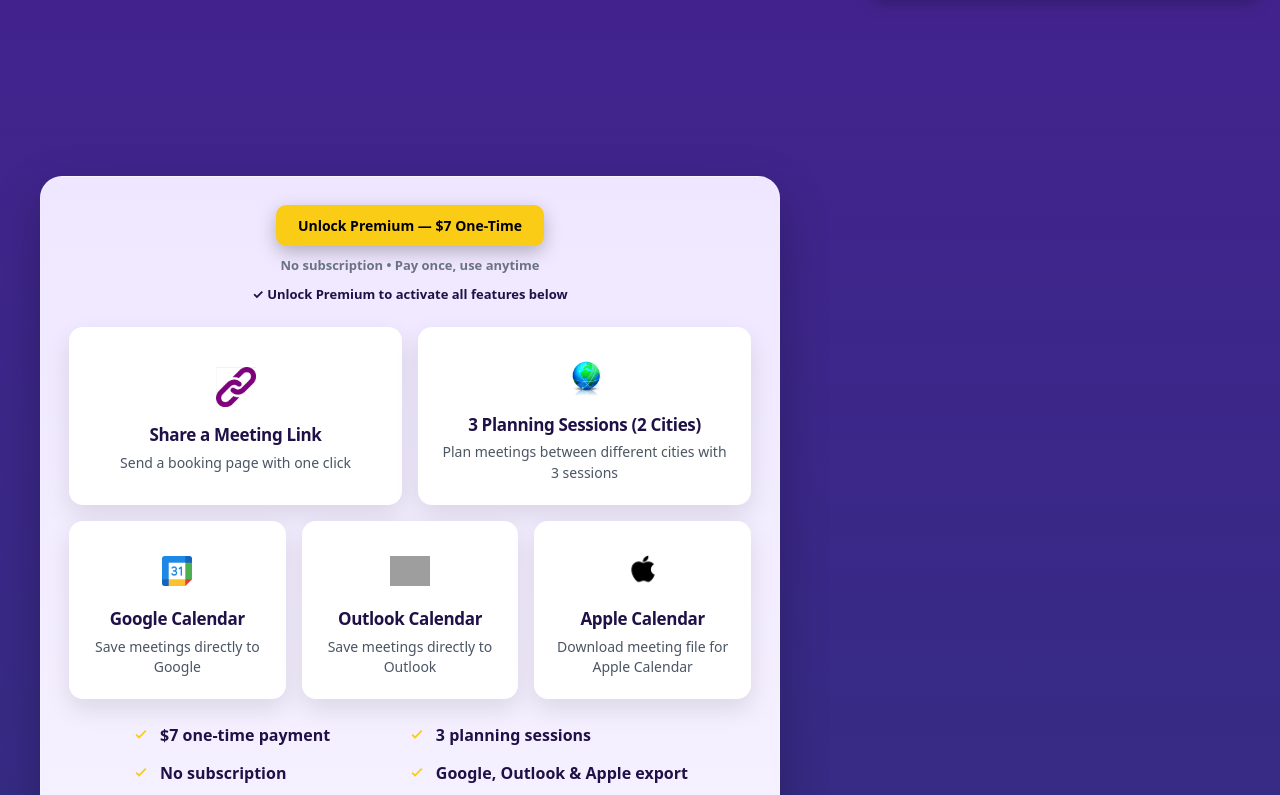
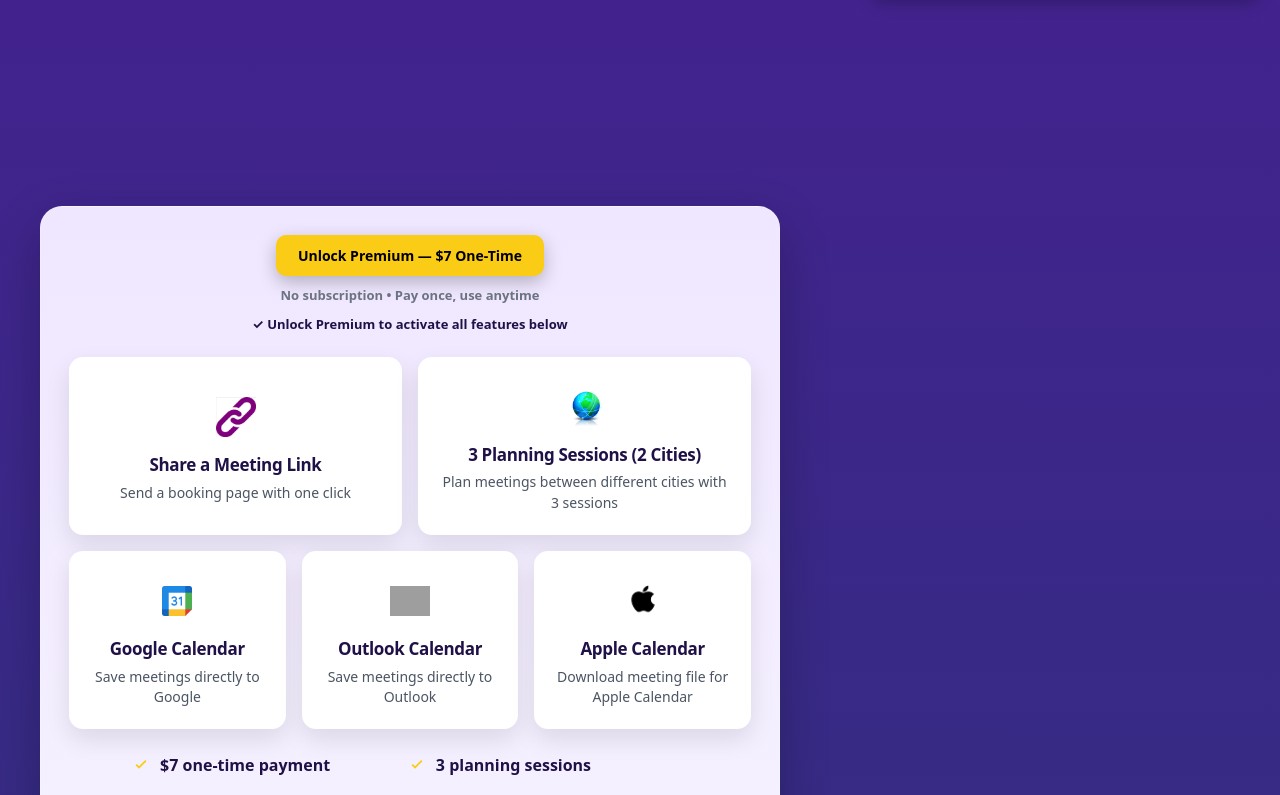
Before and after one commit to techtalk1282/Best-Meeting-Time, a Next.js app: page /best-meeting-time-new-york in a window 1280 px wide. Shown: the part 600-1395 px from the top of the page. Built offline with nearby package versions, Linux system fonts and the light colour scheme; grey boxes are pictures that could not be loaded.

Commit message:
tune: increase premium section offset to fully clear initial viewport on city page 280

```diff
--- a/app/best-meeting-time-new-york/page.tsx
+++ b/app/best-meeting-time-new-york/page.tsx
@@ -99,7 +99,7 @@ export default function NewYorkMeetingPage() {
             </div>
 
             {/* REQUIRED FOR GATING SCROLL */}
-            <div id="premium-features" style={{ marginTop: "250px" }}>
+            <div id="premium-features" style={{ marginTop: "280px" }}>
               <PremiumFeaturesSection />
             </div>
 
```
